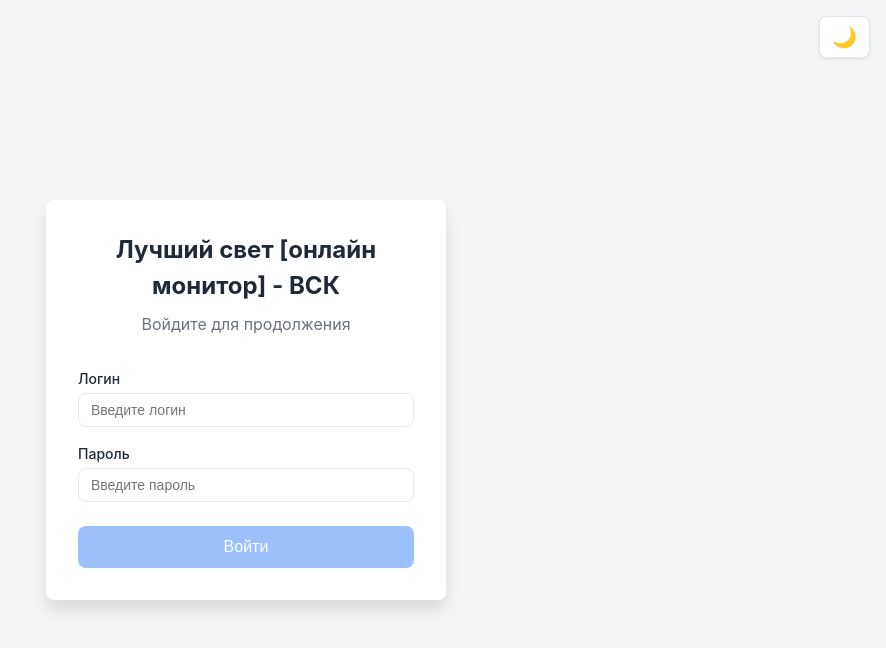
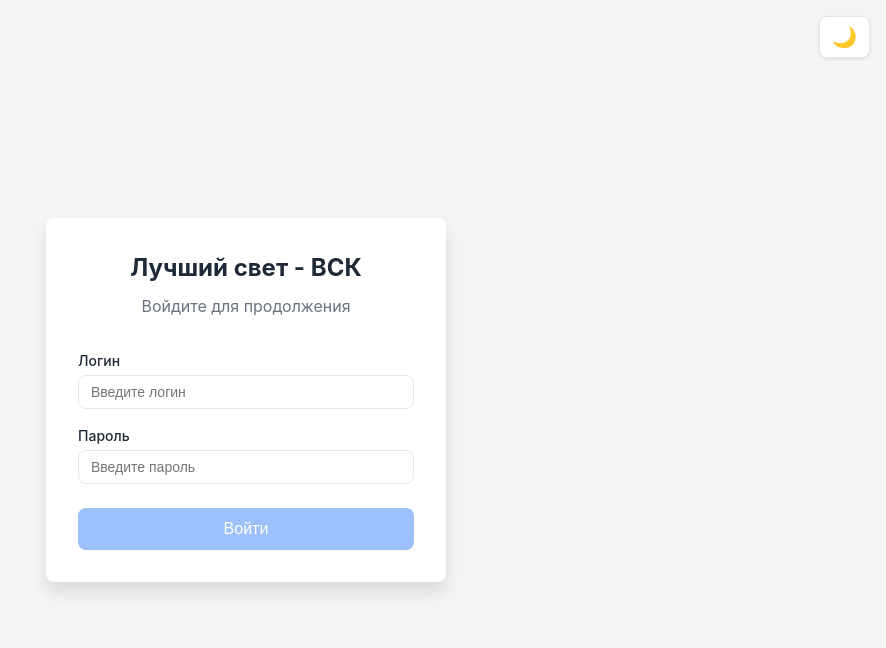
Before and after one commit to KirDontsov/bestlight-monitor, a Vue app: page / in a window 1280 px wide. Shown: the top 648 px of the page, without its empty margins (394-1280 px from the left). Built offline with nearby package versions, Linux system fonts and the light colour scheme; no server answers.

Commit message:
fix: login view title

```diff
--- a/src/views/LoginView.vue
+++ b/src/views/LoginView.vue
@@ -5,7 +5,7 @@
       <span v-else>🌙</span>
     </button>
     <div class="login-card">
-      <h1 class="login-title">Лучший свет [онлайн монитор] - ВСК</h1>
+      <h1 class="login-title">Лучший свет - ВСК</h1>
       <p class="login-subtitle">Войдите для продолжения</p>
 
       <form @submit.prevent="handleSubmit" class="login-form">
@@ -53,7 +53,7 @@
 </template>
 
 <script setup>
-import { ref, reactive } from 'vue'
+import { reactive } from 'vue'
 import { useRouter } from 'vue-router'
 import { useAuth } from '../composables/useAuth'
 import { useTheme } from '../composables/useTheme'
```
